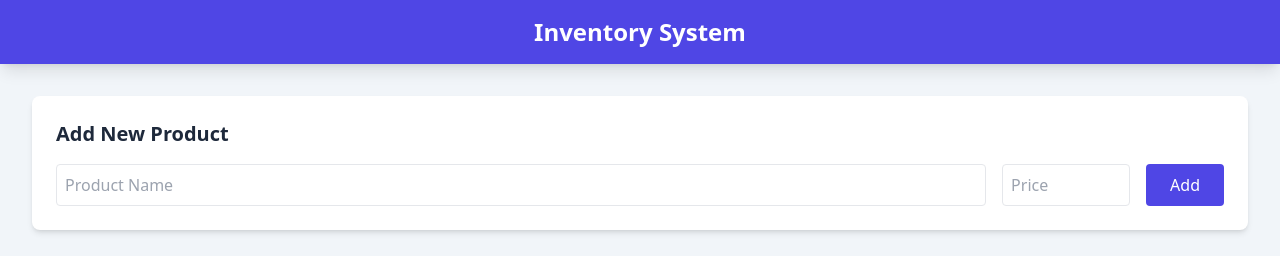
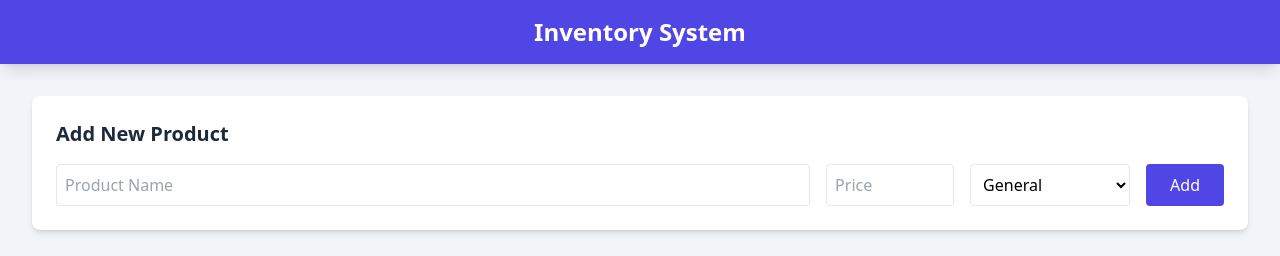
Before and after one commit to Chris131312/inventory-system-react, a React (Vite) app: page / in a window 1280 px wide. Shown: the top 256 px of the page. Built offline with nearby package versions, Linux system fonts and the light colour scheme.

Commit message:
To add category option select in the add products to system

```diff
--- a/src/components/ProductForm.jsx
+++ b/src/components/ProductForm.jsx
@@ -3,6 +3,8 @@ import { useState } from "react";
 function ProductForm({ addProduct }) {
   const [name, setName] = useState("");
   const [price, setPrice] = useState("");
+
+  const [category, setCategory] = useState("General");
 
   const handleSubmit = (e) => {
     e.preventDefault();
@@ -13,13 +15,14 @@ function ProductForm({ addProduct }) {
       id: Date.now(),
       name: name,
       price: Number(price),
-      category: "General",
+      category: category,
       stock: 10,
     };
 
     addProduct(newProduct);
     setName("");
     setPrice("");
+    setCategory("General");
   };
 
   return (
@@ -29,11 +32,11 @@ function ProductForm({ addProduct }) {
     >
       <h2 className="text-xl font-bold text-slate-800 mb-4">Add New Product</h2>
 
-      <div className="flex gap-4">
+      <div className="flex flex-wrap gap-4">
         <input
           type="text"
           placeholder="Product Name"
-          className="border p-2 rounded w-full"
+          className="border p-2 rounded flex-1 min-w-[200px]"
           value={name}
           onChange={(e) => setName(e.target.value)}
         />
@@ -44,6 +47,16 @@ function ProductForm({ addProduct }) {
           value={price}
           onChange={(e) => setPrice(e.target.value)}
         />
+        <select
+          className="border p-2 rounded w-40 bg-white"
+          value={category}
+          onChange={(e) => setCategory(e.target.value)}
+        >
+          <option value="General">General</option>
+          <option value="Tech">Tech</option>
+          <option value="Accesories">Accesories</option>
+          <option value="Clothing">Clothing</option>
+        </select>
         <button
           type="submit"
           className="bg-indigo-600 text-white px-6 py-2 rounded hover:bg-indigo-700 transition-colors"
```
